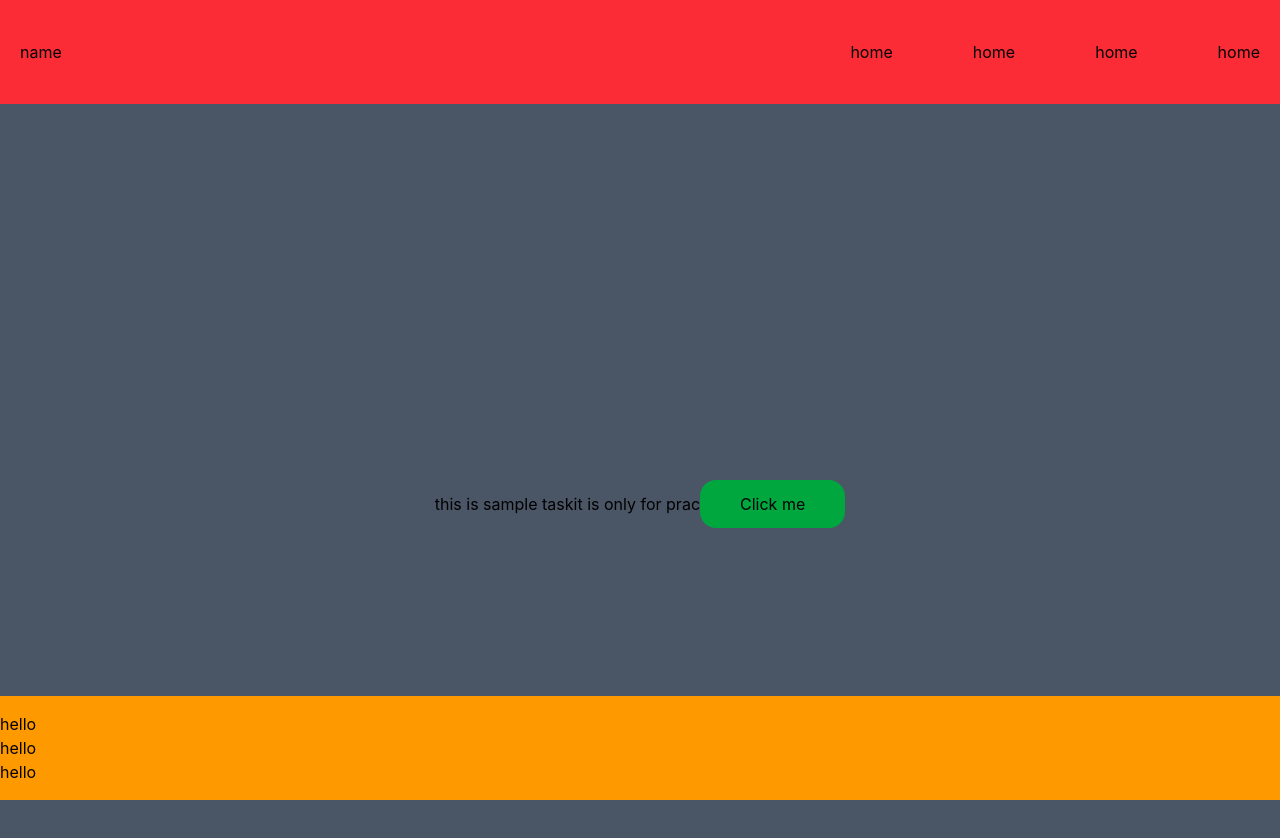
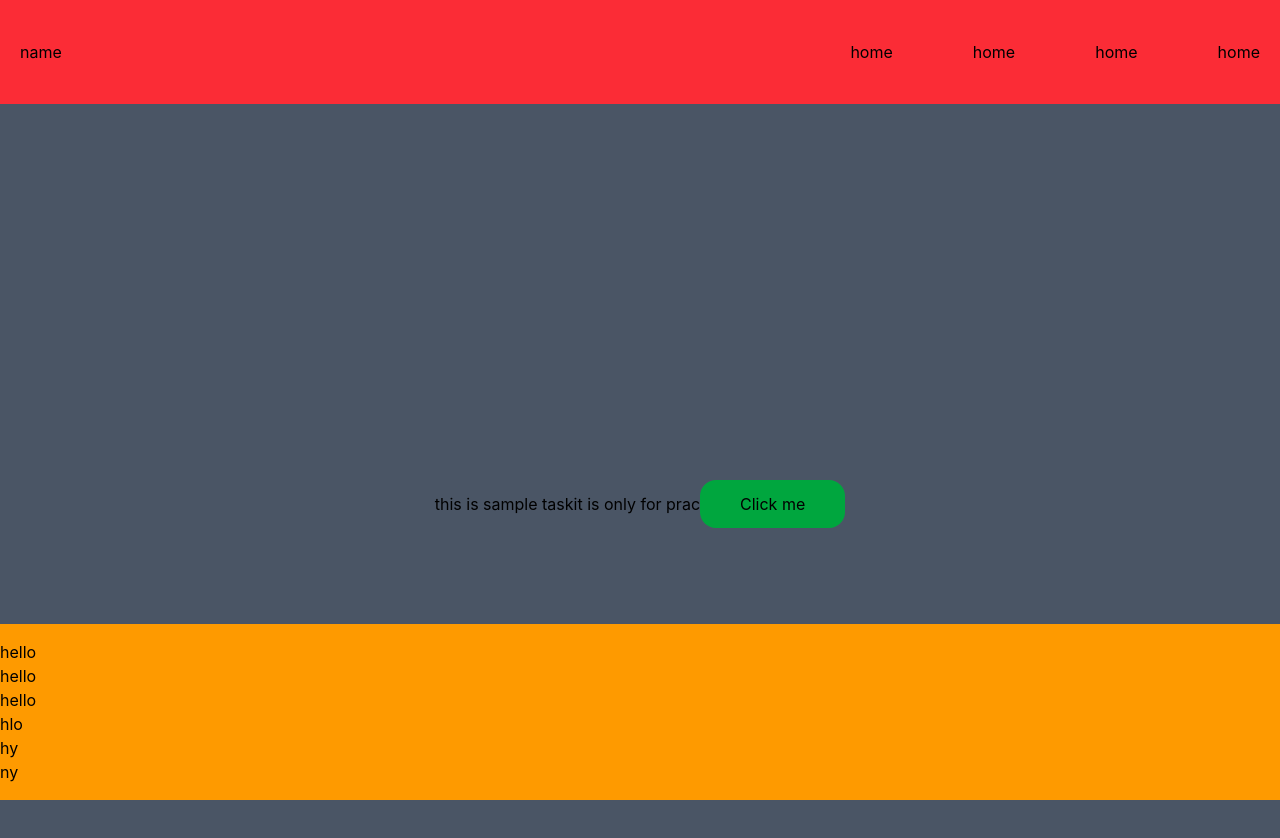
Before and after one commit to vishalsingh34342/web-page-insert, a React (Vite) app: page / in a window 1280 px wide. Shown: the top 838 px of the page. Built offline with nearby package versions, Linux system fonts and the light colour scheme.

Commit message:
add list item

```diff
--- a/src/components/Footer.jsx
+++ b/src/components/Footer.jsx
@@ -7,6 +7,11 @@ const Footer = () => {
       <h1>hello</h1>
       <p>hello </p>
       <p>hello</p>
+      <ul>
+        <li>hlo</li>
+        <li>hy</li>
+        <li>ny</li>
+      </ul>
 
     </div>
   </>
```
